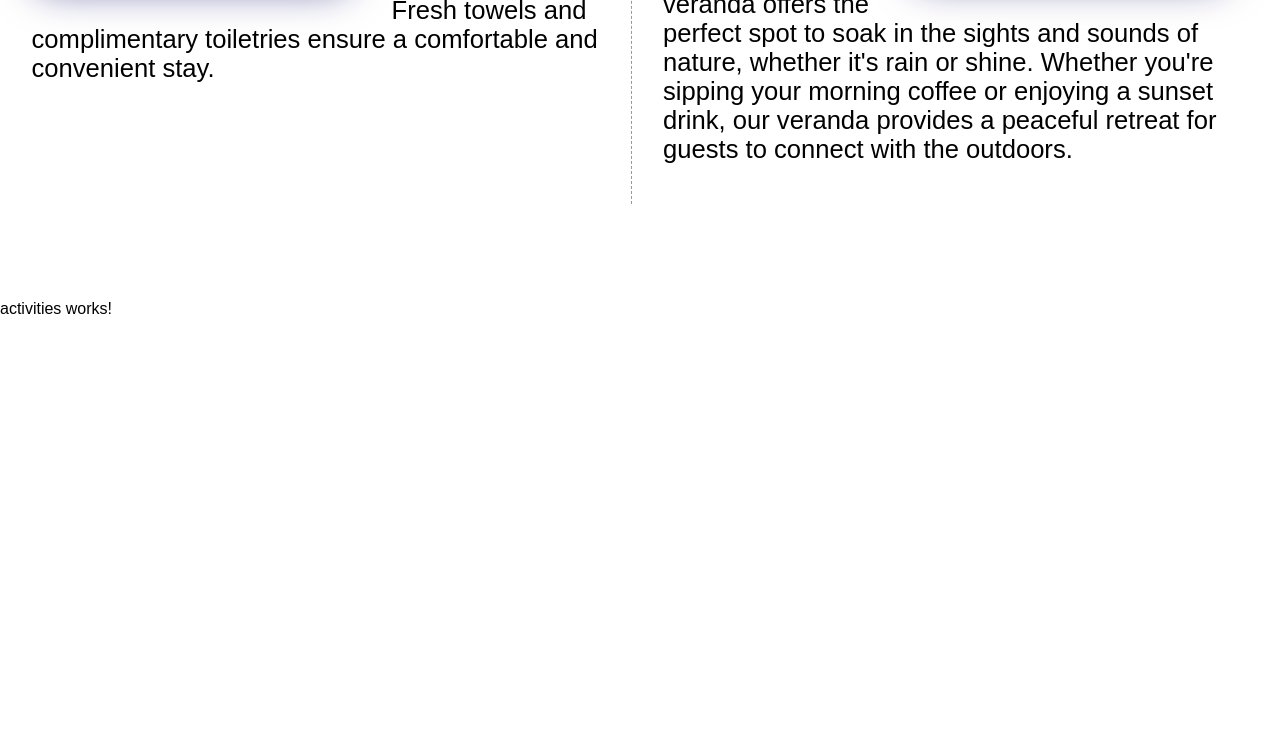
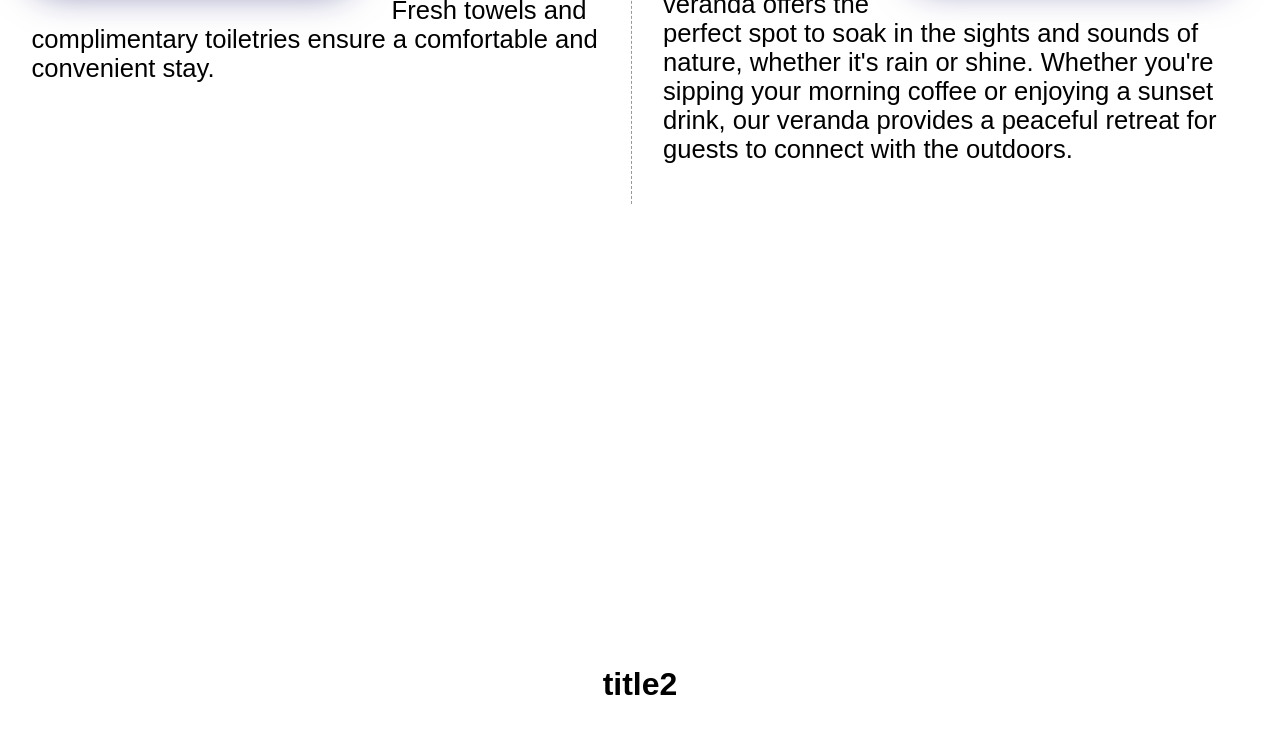
Before and after one commit to martiendejong/nashipaeculturaloasis, an Angular app: page / in a window 1280 px wide. Shown: the part 2185-2919 px from the top of the page. Built offline with nearby package versions, Linux system fonts and the light colour scheme.

Commit message:
add cycle

```diff
--- a/src/app/activities/activities.component.html
+++ b/src/app/activities/activities.component.html
@@ -1,3 +1,7 @@
 <div class="minviewheight">
-    <p>activities works!</p>
+    <app-carousel-cycle [items]="[{title: 'title'}, {title: 'title2'}]">
+        <ng-template let-item>
+            <h1>{{ item.title }}</h1>
+        </ng-template>
+    </app-carousel-cycle>
 </div>
--- /dev/null
+++ b/src/app/carousel-cycle/carousel-cycle.component.html
@@ -0,0 +1,20 @@
+<div class="wrapper">
+    <div *ngFor="let item of items"
+        class="item"
+        [style]="{left: -i + '00vw'}"
+        [class.notransition]="noTransition"
+        [class.shake]="shake">
+        <div class="itemcontainer" (mousemove)="cycleForegroundActive = false" (mouseout)="cycleForegroundActive = true">
+            <ng-container *ngTemplateOutlet="template; context: { $implicit: item }"></ng-container>
+        </div>
+    </div>
+    <div
+        class="item"
+        [style]="{left: -i + '00vw'}"
+        [class.notransition]="noTransition"
+        [class.shake]="shake">
+        <div class="itemcontainer" (mousemove)="cycleForegroundActive = false" (mouseout)="cycleForegroundActive = true">
+            <ng-container *ngTemplateOutlet="template; context: { $implicit: items[0] }"></ng-container>
+        </div>
+    </div>
+</div>
--- /dev/null
+++ b/src/app/carousel-cycle/carousel-cycle.component.scss
@@ -0,0 +1,55 @@
+.wrapper {
+    text-wrap: nowrap;
+    position: absolute;
+    top: 0;
+    left: 0;
+    right: 0;
+    bottom: 0;
+    overflow: hidden;
+}
+
+.item {
+    width: 100vw;
+    height: 100vh;
+    display: inline-flex;
+    position: relative;
+    text-wrap: wrap;
+    transition: left ease-in-out 1s;
+}
+
+.shake {
+    animation: shake 1.2s linear;
+}
+
+@keyframes shake {
+    0% {
+      transform: translateX(0);
+    }
+    10% {
+      transform: translateX(-.25vw);
+    }
+    30% {
+      transform: translateX(.5vw);
+    }
+    50% {
+        transform: translateX(-1vw);
+    }
+    70% {
+        transform: translateX(.5vw);
+    }
+    90% {
+        transform: translateX(-.25vw);
+    }
+    100% {
+      transform: translateX(0);
+    }
+  }
+
+.item.notransition {
+    transition: none !important;
+}
+
+.item .itemcontainer {
+    margin: auto;
+    display: flex;
+}
--- /dev/null
+++ b/src/app/carousel-cycle/carousel-cycle.component.ts
@@ -0,0 +1,57 @@
+import { Component, ContentChild, Input, NgZone, OnInit, TemplateRef } from '@angular/core';
+import { FullScreen } from '../fullscreen.service';
+import { CommonModule, NgFor } from '@angular/common';
+
+@Component({
+  selector: 'app-carousel-cycle',
+  standalone: true,
+  imports: [CommonModule, NgFor],
+  templateUrl: './carousel-cycle.component.html',
+  styleUrl: './carousel-cycle.component.scss'
+})
+export class CarouselCycleComponent implements OnInit {
+  @Input() items!: any[];
+  @ContentChild(TemplateRef) template!: TemplateRef<any>;
+
+
+  constructor(private ngZone: NgZone, private fullScreen: FullScreen) {}
+  ngOnInit(): void {
+    this.ngZone.runOutsideAngular(() => {
+      setInterval(() => {
+        this.ngZone.run(() => {
+          this.cycleForeground();
+        });
+      }, 5000);
+    });
+  }
+  public i: number = 0;
+  public interval: any;
+  public me: any;
+  public noTransition = false;
+  public shake = false;
+
+  public cycleForegroundActive = true;
+
+  cycleForeground() {
+
+    if(this.fullScreen.isFullScreen || !this.cycleForegroundActive) return;
+
+    var cyclingLogic = () => {
+      this.i = (this.i + 1) % 4;
+      if(this.i == 0) {
+        this.noTransition = true;
+        setTimeout(() => {
+          this.i++;
+          this.noTransition = false;
+        }, 1);
+      }
+    };
+
+    // apply shake effect
+    this.shake = true;
+    setTimeout(() => this.shake = false, 500);
+
+    // run cycling logic after one second
+    setTimeout(() => cyclingLogic(), 1000);
+  }
+}
```
Also changed, not shown: src/app/activities/activities.component.ts (+6 -5 lines), 1 other file (tests, documents, lock files or other folders).
